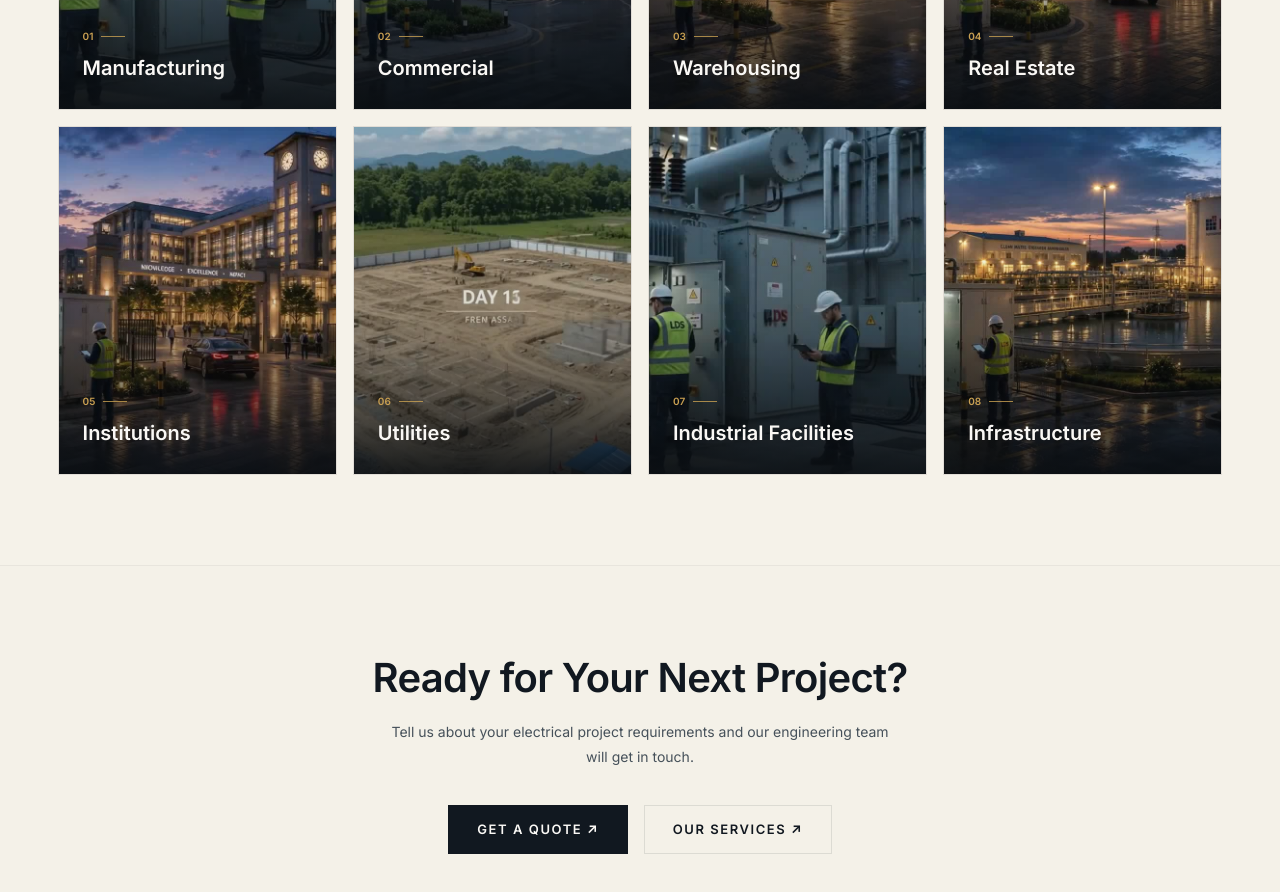
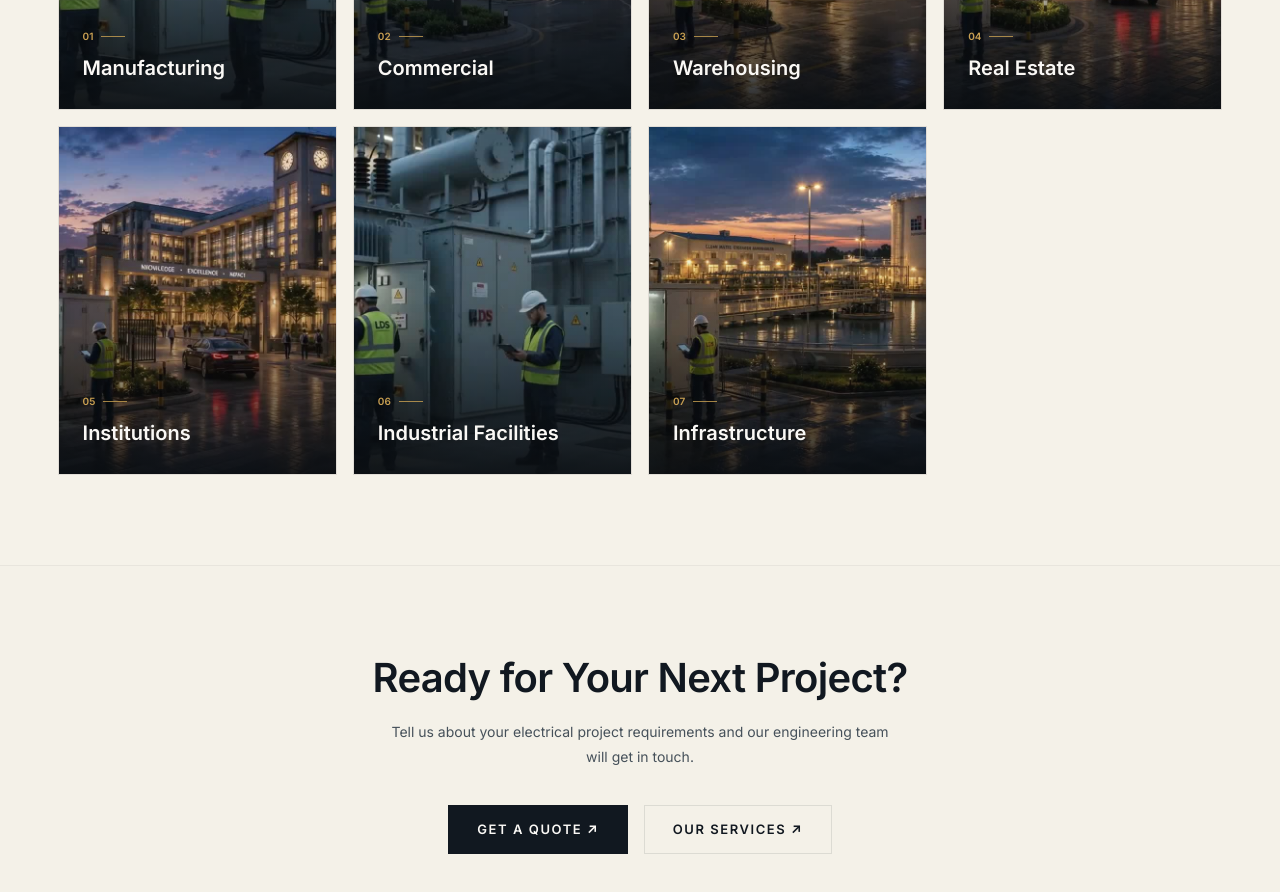
Before and after one commit to projectbuddycode-art/LDS, a Next.js app: page /insights in a window 1280 px wide. Shown: the part 2340-3232 px from the top of the page. Built offline with nearby package versions, Linux system fonts and the light colour scheme.

Commit message:
fix: remove utilities industry globally

```diff
--- a/app/company/page.tsx
+++ b/app/company/page.tsx
@@ -239,7 +239,6 @@ export default function CompanyPage() {
                   { sector: 'Commercial Electrical Work', examples: 'Hotels, commercial complexes, retail hubs, and corporate infrastructure.' },
                   { sector: 'Industrial & Warehouses', examples: 'Manufacturing facilities, process plants, logistics parks, and distribution depots.' },
                   { sector: 'Housing & Townships', examples: 'Residential developments, township electrification, and underground distribution loops.' },
-                  { sector: 'Utility Substations', examples: 'State electricity board substations, switchyards, and power corridors up to 220KV.' }
                 ].map((s) => (
                   <div key={s.sector} style={{ padding: '20px 22px', border: '1px solid var(--line-soft)', background: 'var(--bg-light)' }}>
                     <div style={{ fontSize: '14px', fontWeight: 600, color: 'var(--text-primary)', marginBottom: '6px' }}>
--- a/app/globals.css
+++ b/app/globals.css
@@ -898,7 +898,7 @@ video {
 }
 
 /* ─────────────────────────────────────────────────────────
-   UTILITIES
+  UTILITY CLASSES
 ───────────────────────────────────────────────────────── */
 .back-nav-link:hover {
   transform: translateX(-4px);
--- a/app/insights/page.tsx
+++ b/app/insights/page.tsx
@@ -41,7 +41,6 @@ export default function ProjectsIndustriesPage() {
     warehousing:          '/media/posters/warehouse.jpg',
     realEstate:           '/media/posters/residential.jpg',
     institutions:         '/media/posters/campus.jpg',
-    utilities:            '/media/posters/substation.jpg',
     industrialFacilities: '/media/posters/industrial.jpg',
     infrastructure:       '/media/posters/infrastructure.jpg',
   }
@@ -126,7 +125,7 @@ export default function ProjectsIndustriesPage() {
         </div>
       </section>
 
-      {/* ── Section 2: Industries (8 Dedicated Sectors) ─────────────────────────── */}
+      {/* ── Section 2: Industries (7 Dedicated Sectors) ─────────────────────────── */}
       <section className="section-py" style={{ background: 'var(--bg-primary)', borderBottom: '1px solid var(--line-soft)' }}>
         <div className="site-container">
           <div className="section-label" style={{ marginBottom: '16px' }}>
--- a/components/industries/IndustriesSection.tsx
+++ b/components/industries/IndustriesSection.tsx
@@ -18,7 +18,6 @@ const OBJECT_POSITIONS: Record<string, string> = {
   warehousing:          'center 25%',
   realEstate:           'center 22%',
   institutions:         'center 25%',
-  utilities:            'center 20%',
   industrialFacilities: 'center 22%',
   infrastructure:       'center 25%',
 }
@@ -29,7 +28,6 @@ const POSTER_MAP: Record<string, string> = {
   warehousing:          '/media/posters/warehouse.jpg',
   realEstate:           '/media/posters/residential.jpg',
   institutions:         '/media/posters/campus.jpg',
-  utilities:            '/media/posters/substation.jpg',
   industrialFacilities: '/media/posters/industrial.jpg',
   infrastructure:       '/media/posters/infrastructure.jpg',
 }
@@ -344,7 +342,7 @@ export default function IndustriesSection() {
             <span style={{ color: 'var(--accent-gold)' }}>SECTOR.</span>
           </h2>
           <p className="t-body" style={{ maxWidth: '440px' }}>
-            From manufacturing plants and warehouses to institutional campuses, commercial facilities, and utilities — Lukhdatar &amp; Sons delivers the same engineering precision across every industrial sector.
+            From manufacturing plants and warehouses to institutional campuses and commercial facilities, Lukhdatar &amp; Sons delivers the same engineering precision across every industrial sector.
           </p>
         </div>
       </div>
--- a/data/content.ts
+++ b/data/content.ts
@@ -224,7 +224,6 @@ export const INDUSTRIES = [
   { id: 'warehousing',          label: 'Warehousing',            mediaKey: 'warehousing'          as const },
   { id: 'real-estate',          label: 'Real Estate',            mediaKey: 'realEstate'           as const },
   { id: 'institutions',         label: 'Institutions',           mediaKey: 'institutions'         as const },
-  { id: 'utilities',            label: 'Utilities',              mediaKey: 'utilities'            as const },
   { id: 'industrial-facilities', label: 'Industrial Facilities',  mediaKey: 'industrialFacilities' as const },
   { id: 'infrastructure',       label: 'Infrastructure',         mediaKey: 'infrastructure'       as const },
 ]
--- a/data/media.ts
+++ b/data/media.ts
@@ -45,7 +45,7 @@ export const MEDIA = {
     shristinagar:      '/media/shristinagar.mp4',
   },
 
-  // ── Industries Section (8 Dedicated Sectors) ─────────────
+  // ── Industries Section (7 Dedicated Sectors) ─────────────
   // Dedicated videos mapped per specification.
   industries: {
     manufacturing:        '/media/industrial.mp4',      // 01 — Manufacturing
@@ -53,9 +53,8 @@ export const MEDIA = {
     warehousing:          '/media/warehouse.mp4',       // 03 — Warehousing
     realEstate:           '/media/residential.mp4',     // 04 — Real Estate
     institutions:         '/media/campus.mp4',          // 05 — Institutions
-    utilities:            '/media/substation.mp4',      // 06 — Utilities
-    industrialFacilities: '/media/industrial.mp4',      // 07 — Industrial Facilities (Dedicated)
-    infrastructure:       '/media/infrastructure.mp4',  // 08 — Infrastructure (Dedicated)
+    industrialFacilities: '/media/industrial.mp4',      // 06 — Industrial Facilities (Dedicated)
+    infrastructure:       '/media/infrastructure.mp4',  // 07 — Infrastructure (Dedicated)
   },
 
   // ── Beyond Commissioning / Accountability ────────────────
```
